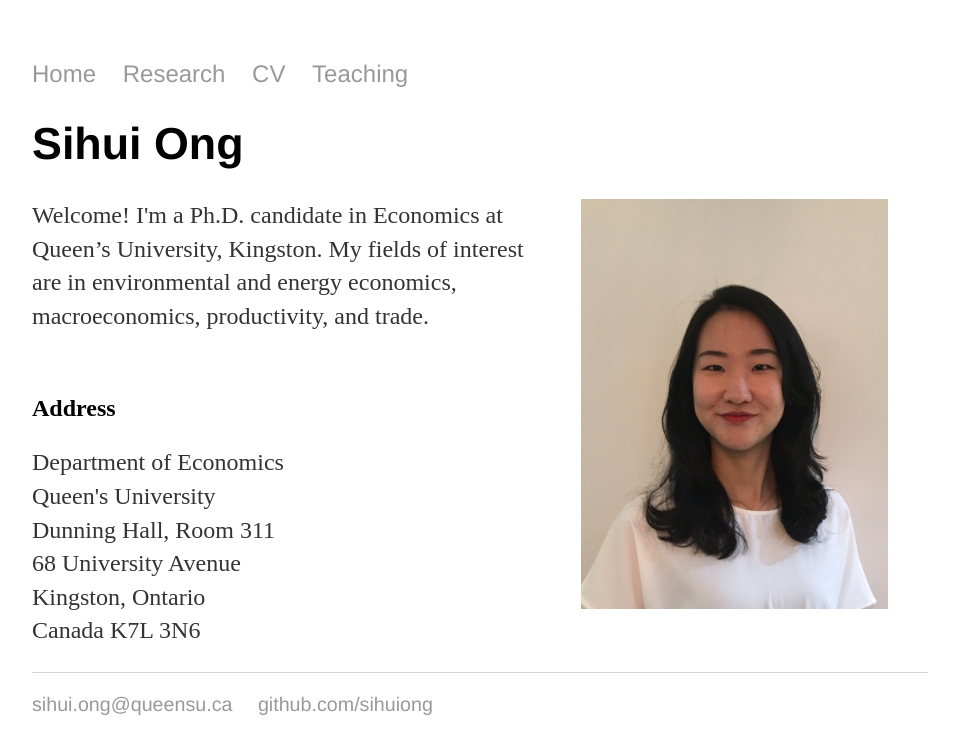
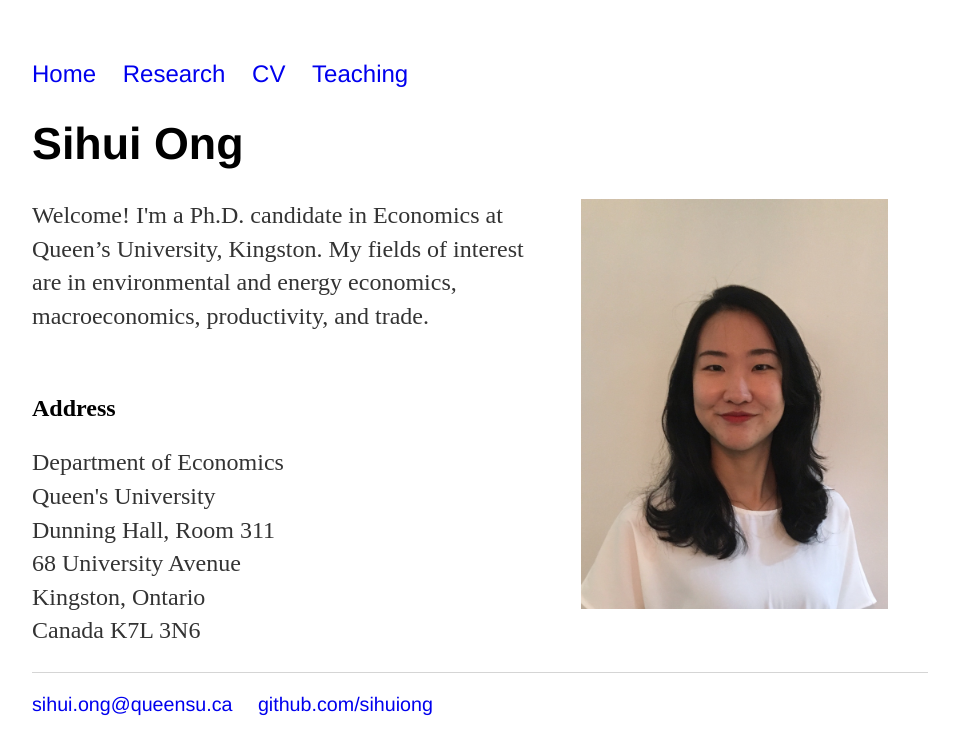
Before and after one commit to SihuiOng/SihuiOng.github.io, a Jekyll site: the page built from index.html, in a window 1280 px wide. Shown: the top 755 px of the page, without its empty margins (160-1119 px from the left). Built offline with Jekyll 4.4.1, drawn with Linux system fonts in a browser that asks for light colours.

Commit message:
Update main.css

```diff
--- a/css/main.css
+++ b/css/main.css
@@ -15,7 +15,7 @@ nav ul li, footer ul li {
 }
 a {
     text-decoration: none;
-    color: #999;
+    color: ##182D09;
 }
 a:hover {
     text-decoration: underline;
```
